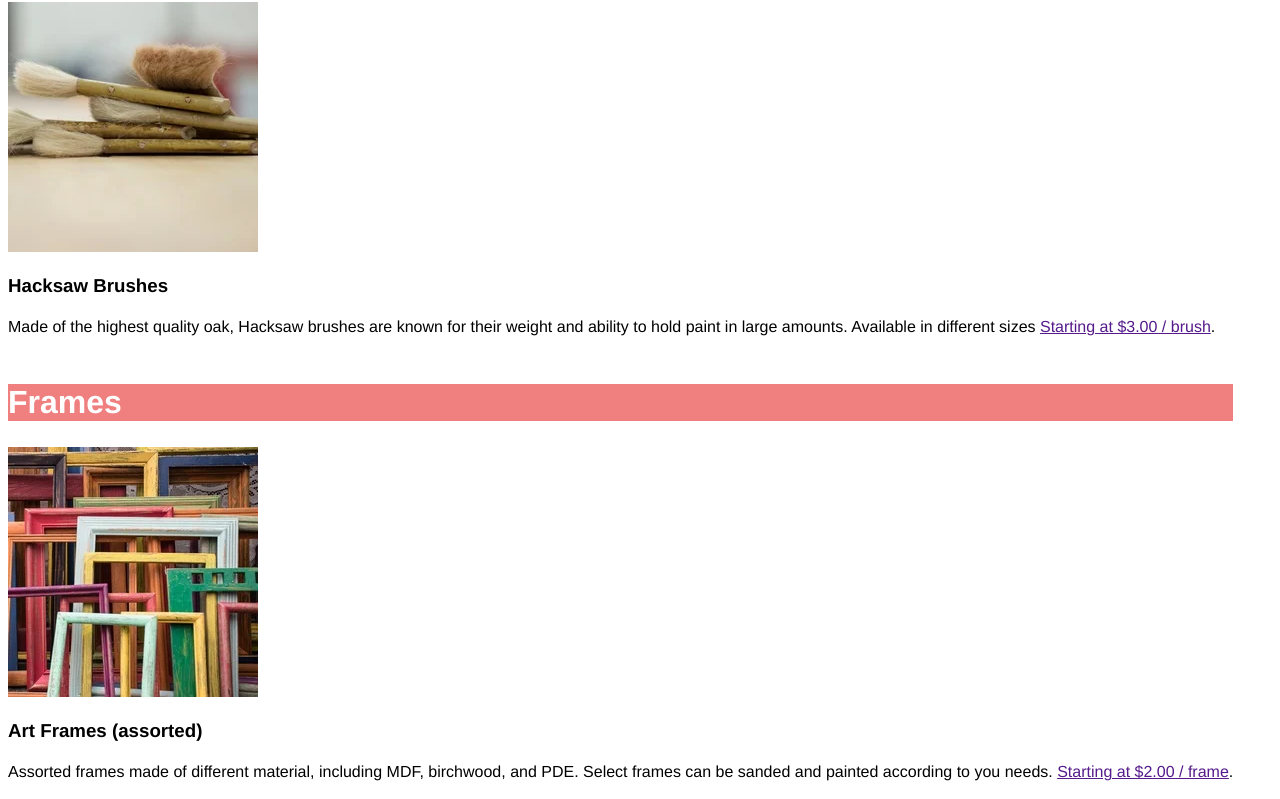
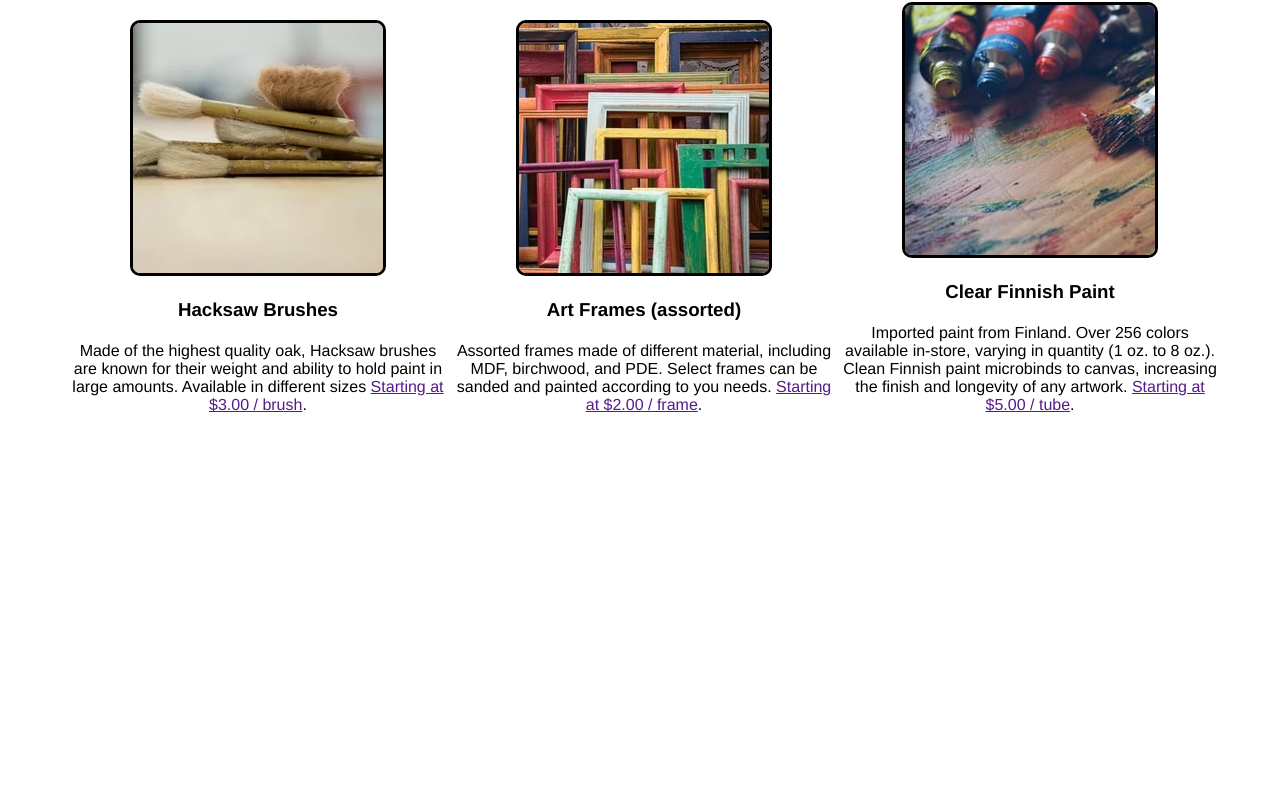
Before and after one commit to ejenness349/dasmotosArtsAndCrafts, a plain HTML site: page index.html in a window 1280 px wide. Shown: the part 337-1136 px from the top of the page. After the commit the page ends 800 px from the top, so only its background shows below. Drawn offline with Linux system fonts and the light colour scheme.

Commit message:
more formatting

```diff
--- a/style.css
+++ b/style.css
@@ -1,10 +1,6 @@
 * {
     font-family: Helvetica;
     font-weight: 400;
-}
-
-.brushes, .frames, .paint {
-    display: inline-block;
 }
 
 heading {
@@ -15,10 +11,40 @@ heading {
 
 heading h1 {
     background-image: url("Media/pattern.webp");
+    background-size: cover;
+    background-repeat: no-repeat;
     text-align: center;
     font-size: 100px;
     color: khaki;
     font-weight: bold;
+}
+
+.main {
+    position: fixed;
+    text-align: center;
+}
+
+#main-image {
+    float: center;
+    border-radius: 10px;
+    border: 3px solid black;
+}
+
+.brushes, .paint, .frames {
+    width: 30%;
+    display: inline-block;
+}
+
+.brushes {
+    align-items: left;
+}
+
+.frames {
+    align-items: center;
+}
+
+.paint {
+    align-items: right;
 }
 
 .link store {
@@ -39,7 +65,6 @@ heading h1 {
 
 .brushes-heading {
     background-color: mediumspringgreen;
-    max-width: 100%;
 }
 
 
```
